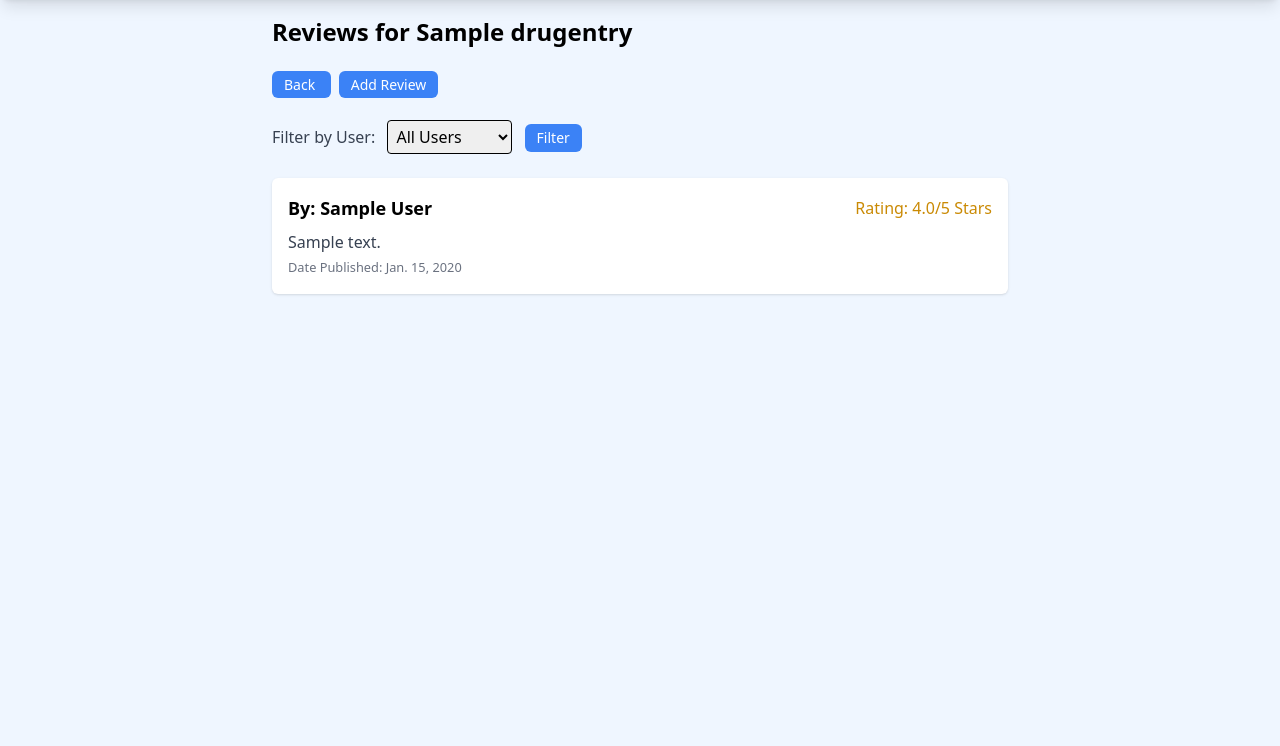
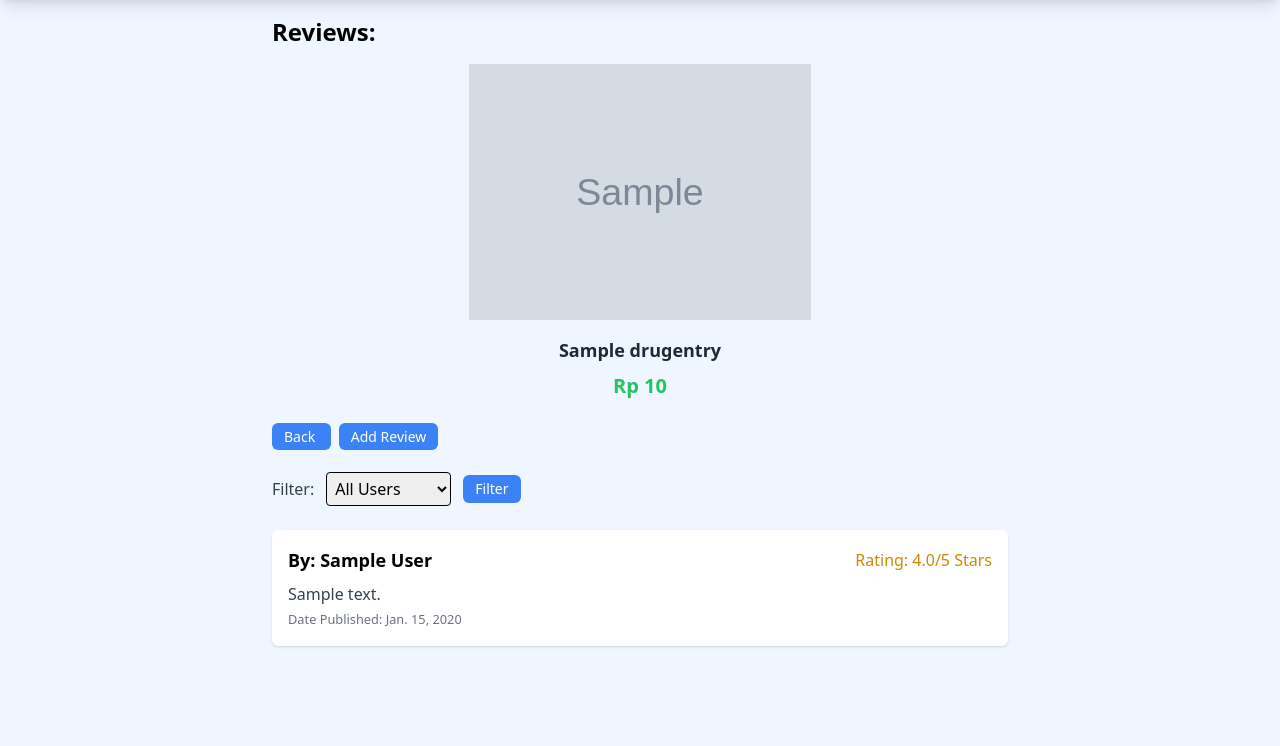
Before and after one commit to arpinasaran/sobat, a Django app: page /review/00000000-0000-0000-0000-000000000001/ in a window 1280 px wide. Shown: the part 64-810 px from the top of the page. Run offline with Django 5.2, Linux system fonts and the light colour scheme; tables that the repository leaves empty hold one stand-in row (values such as "Sample post"); grey boxes marked "Sample" are stand-in pictures; some libraries are stand-ins or nearby versions.

Commit message:
Updated Review Template

```diff
--- a/review/templates/reviews.html
+++ b/review/templates/reviews.html
@@ -7,21 +7,29 @@
 {% block content %}
 {% include 'navbar.html' %}
 <div class="max-w-full md:max-w-3xl mx-auto p-2 mt-16 md:p-4">
-    <h2 class="text-xl md:text-2xl font-semibold md:mb-4">Reviews for {{ product.name }}</h2>
+    <h2 class="text-xl md:text-2xl font-semibold md:mb-4">Reviews:</h2>
+
+    <img class="h-64 object-cover mb-4 mx-auto" src="{{ product.image.url }}" alt="{{ product.name }}">
+    <div class="text-center">
+        <h3 class="text-lg font-bold text-gray-800 mb-2">{{product.name}}</h3>
+        <p class="text-green-500 font-semibold text-xl mb-2">Rp {{product.price}}</p>
+    </div>
 
     <div class="mt-6 mb-6 md:mt-6">
         <a href="{% url 'main:show_main' %}" class="bg-blue-500 hover:bg-blue-700 text-white py-1 px-3 mr-2 rounded-md text-sm">
             Back
         </a>
         {% if product != None %}
+        {% if request.user.role != "apoteker" %}
         <a href="{% url 'review:create_review' product.id %}" class="bg-blue-500 hover:bg-blue-700 text-white py-1 px-3 rounded-md text-sm">
             Add Review
         </a>
         {% endif %}
+        {% endif %}
     </div>
 
-    <form method="get" action="" class="mb-6">
-        <label for="user" class="text-gray-700">Filter by User:</label>
+    <form method="get" action="" class="mb-6 flex items-center space-x-3">
+        <label for="user" class="text-gray-700">Filter:</label>
         <select name="user" id="user" class="ml-2 p-1 border rounded border border-black">
             <option value="">All Users</option>
             {% for user in users %}
--- a/review/views.py
+++ b/review/views.py
@@ -35,7 +35,7 @@ def delete_review(request, review_id, product_id):
 
 def reviews(request, product_id=None):
     product = get_object_or_404(Produk, id=product_id) if product_id else None
-    users = User.objects.all()
+    users = User.objects.filter(role='pengguna')
     reviews = Review.objects.filter(product=product) if product else Review.objects.none()
     selected_user_id = request.GET.get('user')
     if product:
```
